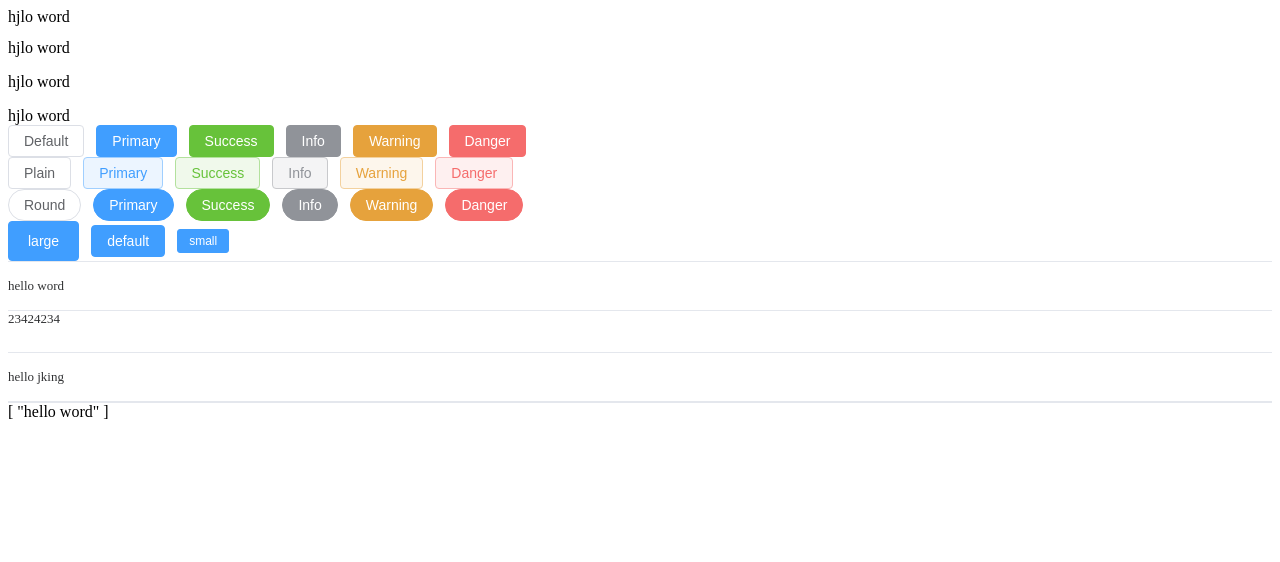
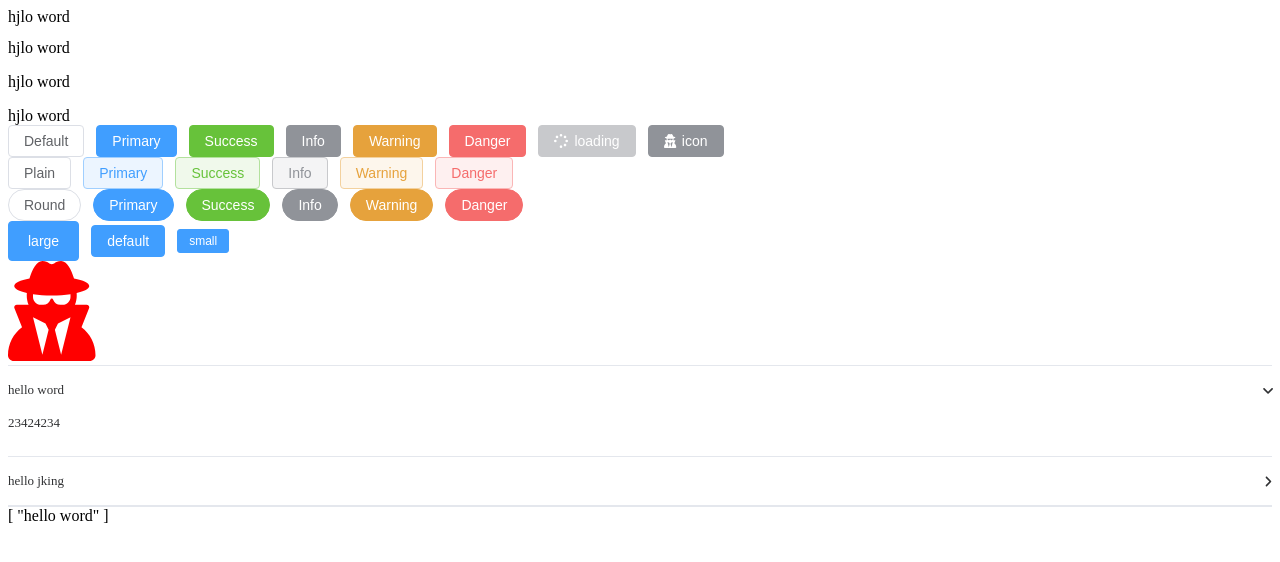
Before and after one commit to jkingfirst/jView, a Vue app: page / in a window 1280 px wide. Shown: the top 562 px of the page. Built offline with nearby package versions, Linux system fonts and the light colour scheme.

Commit message:
feat: Icon

```diff
--- a/package.json
+++ b/package.json
@@ -14,6 +14,9 @@
     "preinstall": "node scripts/check-pnpm.js pnpm"
   },
   "dependencies": {
+    "@fortawesome/fontawesome-svg-core": "^6.4.2",
+    "@fortawesome/free-solid-svg-icons": "^6.4.2",
+    "@fortawesome/vue-fontawesome": "^3.0.3",
     "vue": "^3.3.4"
   },
   "devDependencies": {
--- a/src/App.vue
+++ b/src/App.vue
@@ -10,6 +10,8 @@
     <j-button type="info">Info</j-button>
     <j-button type="warning">Warning</j-button>
     <j-button type="danger">Danger</j-button>
+    <j-button type="info" loading>loading</j-button>
+    <j-button type="info" icon="user-secret">icon</j-button>
   </div>
 
   <div class="mb-4">
@@ -35,6 +37,7 @@
     <j-button type="primary">default</j-button>
     <j-button type="primary" size="small">small</j-button>
   </div>
+  <j-icon icon="fa-user-secret" type="danger" color="red" style="font-size: 100px"></j-icon>
   <div>
     <j-collapse v-model="a">
       <j-collapse-item title="hello word" name="hello word">
@@ -54,6 +57,7 @@ import { onMounted, ref } from 'vue'
 import JButton from '@/components/Button/Button.vue'
 import JCollapse from '@/components/Collapse/Collapse.vue'
 import JCollapseItem from '@/components/Collapse/CollapseItem.vue'
+import JIcon from '@/components/Icon/Icon.vue'
 const buttonRef = ref(null)
 onMounted(() => {
   console.log(buttonRef.value?.ref)
--- a/src/components/Button/Button.vue
+++ b/src/components/Button/Button.vue
@@ -8,12 +8,15 @@
       'is-plain': plain,
       'is-round': round,
       'is-circle': circle,
-      'is-disabled': disabled
+      'is-disabled': disabled,
+      'is-loading': loading
     }"
-    :disabled="disabled"
+    :disabled="disabled || loading"
     :type="nativeType"
     :auto-focus="autoFocus"
   >
+    <j-icon v-if="icon" :icon="icon"></j-icon>
+    <j-icon v-if="loading" icon="spinner" spin></j-icon>
     <span><slot /></span>
   </button>
 </template>
@@ -21,6 +24,7 @@
 <script lang="ts" setup>
 import { ref } from 'vue'
 import type { ButtonProps } from '@/components/Button/type'
+import JIcon from '@/components/Icon/Icon.vue'
 const _ref = ref<HTMLButtonElement>()
 defineOptions({
   name: 'JButton',
--- a/src/components/Button/style.scss
+++ b/src/components/Button/style.scss
@@ -17,7 +17,7 @@
    --j-button-active-color: var(--j-text-color-primary);
 }
 .j-button{
-display: inline-flex;
+   display: inline-flex;
    justify-content: center;
    align-items: center;
    line-height: 1;
@@ -79,6 +79,9 @@ display: inline-flex;
      background-color: var(--j-button-disabled-bg-color);
      border-color: var(--j-button-disabled-border-color);
    }
+  [class*=j-icon] + span{
+    margin-left:6px;
+  }
  }
   @each $type in $types {
     .j-button--#{$type} {
--- a/src/components/Button/type.ts
+++ b/src/components/Button/type.ts
@@ -11,4 +11,6 @@ export interface ButtonProps {
   round?: boolean
   disabled?: boolean
   autoFocus?: boolean
+  icon?: string
+  loading?: boolean
 }
--- a/src/components/Collapse/CollapseItem.vue
+++ b/src/components/Collapse/CollapseItem.vue
@@ -4,11 +4,13 @@
       :id="`collapse-item-header-${name}`"
       class="j-collapse-item__header"
       :class="{
-        'is-disable': disabled
+        'is-disable': disabled,
+        'is-active': isActive
       }"
       @click="handleClickItem(name)"
     >
       <slot name="title">{{ title }}</slot>
+      <j-icon icon="angle-right" class="j-icon-angle"></j-icon>
     </div>
     <transition name="slide" v-on="on">
       <div v-show="isActive" :id="`collapse-item-content-${name}`">
@@ -23,6 +25,7 @@
 import { computed, inject } from 'vue'
 import type { CollapseItemProps, NameTypes } from '@/components/Collapse/type'
 import { CollapseContextKey } from '@/components/Collapse/type'
+import JIcon from '@/components/Icon/Icon.vue'
 
 defineOptions({
   name: 'JCollapse',
--- a/src/components/Collapse/style.scss
+++ b/src/components/Collapse/style.scss
@@ -33,6 +33,12 @@
     }
     &.is-active {
         border-bottom-color: transparent;
+        .j-icon-angle{
+            transform: rotate(90deg);
+        }
+    }
+    .j-icon-angle{
+        transition: transform var(--j-transition-duration) linear;
     }
 }
 .j-collapse-item__content {
--- /dev/null
+++ b/src/components/Icon/Icon.vue
@@ -0,0 +1,27 @@
+<template>
+  <i
+    class="j-icon"
+    :class="{
+      [`j-icon--${type}`]: type
+    }"
+    :style="styles"
+    v-bind="$attrs"
+  >
+    <FontAwesomeIcon v-bind="$props"></FontAwesomeIcon>
+  </i>
+</template>
+<script setup lang="ts">
+import type { FontIconProps } from './type'
+import { FontAwesomeIcon } from '@fortawesome/vue-fontawesome'
+import { computed } from 'vue'
+defineOptions({
+  name: 'JIcon',
+  inheritAttrs: false
+})
+const props = defineProps<FontIconProps>()
+const styles = computed(() => {
+  return props?.color ? { color: props?.color } : {}
+})
+</script>
+
+<style scoped lang="scss"></style>
--- /dev/null
+++ b/src/components/Icon/style.scss
@@ -0,0 +1,16 @@
+.j-icon {
+  --j-icon-color: inherit;
+  display: inline-flex;
+  justify-content: center;
+  align-items: center;
+  position: relative;
+  fill: currentColor;
+  color: var(--j-icon-color);
+  font-size: inherit;
+}
+
+@each $val in primary,info,success,warning,danger {
+  .j-icon--#{$val} {
+  --j-icon-color: #{var(--j-color-#{$val})}
+}
+}
--- /dev/null
+++ b/src/components/Icon/type.ts
@@ -0,0 +1,53 @@
+// https://stackblitz.com/edit/vitejs-vite-2ewfux?file=src%2Fcomponents%2FParentComp.vue
+// import type { FontAwesomeIconProps } from '@fortawesome/vue-fontawesome'
+// [plugin:vite:vue] [@vue/compiler-sfc] Failed to resolve extends base type.
+//     If this previously worked in 3.2, you can instruct the compiler to ignore this extend by adding /* @vue-ignore */ before it, for example:
+//
+// interface Props extends /* @vue-ignore */ Base {}
+import { IconDefinition } from '@fortawesome/fontawesome-svg-core'
+
+interface FontAwesomeIconProps {
+  border?: boolean
+  fixedWidth?: boolean
+  flip?: 'horizontal' | 'vertical' | 'both'
+  icon: object | Array<string> | string | IconDefinition
+  mask?: object | Array<string> | string
+  listItem?: boolean
+  pull?: 'right' | 'left'
+  pulse?: boolean
+  rotation?: 90 | 180 | 270 | '90' | '180' | '270'
+  swapOpacity?: boolean
+  size?:
+    | '2xs'
+    | 'xs'
+    | 'sm'
+    | 'lg'
+    | 'xl'
+    | '2xl'
+    | '1x'
+    | '2x'
+    | '3x'
+    | '4x'
+    | '5x'
+    | '6x'
+    | '7x'
+    | '8x'
+    | '9x'
+    | '10x'
+  spin?: boolean
+  transform?: object | string
+  symbol?: boolean | string
+  title?: string
+  inverse?: boolean
+  bounce?: boolean
+  shake?: boolean
+  beat?: boolean
+  fade?: boolean
+  beatFade?: boolean
+  spinPulse?: boolean
+  spinReverse?: boolean
+}
+export interface FontIconProps extends FontAwesomeIconProps {
+  type?: 'primary' | 'success' | 'warning' | 'danger' | 'info'
+  color?: string
+}
--- a/src/main.ts
+++ b/src/main.ts
@@ -1,5 +1,11 @@
 import './styles/index.scss'
 import { createApp } from 'vue'
+/* import the fontawesome core */
+import { library } from '@fortawesome/fontawesome-svg-core'
+
+/* import specific icons */
+import { fas } from '@fortawesome/free-solid-svg-icons'
 import App from './App.vue'
-
-createApp(App).mount('#app')
+library.add(fas)
+const app = createApp(App)
+app.mount('#app')
--- a/src/styles/index.scss
+++ b/src/styles/index.scss
@@ -1,3 +1,4 @@
 @import "reset";
 @import "@/components/Button/style";
 @import "@/components/Collapse/style";
+@import "@/components/Icon/style";
```
Also changed, not shown: 1 other file (tests, documents, lock files or other folders).
